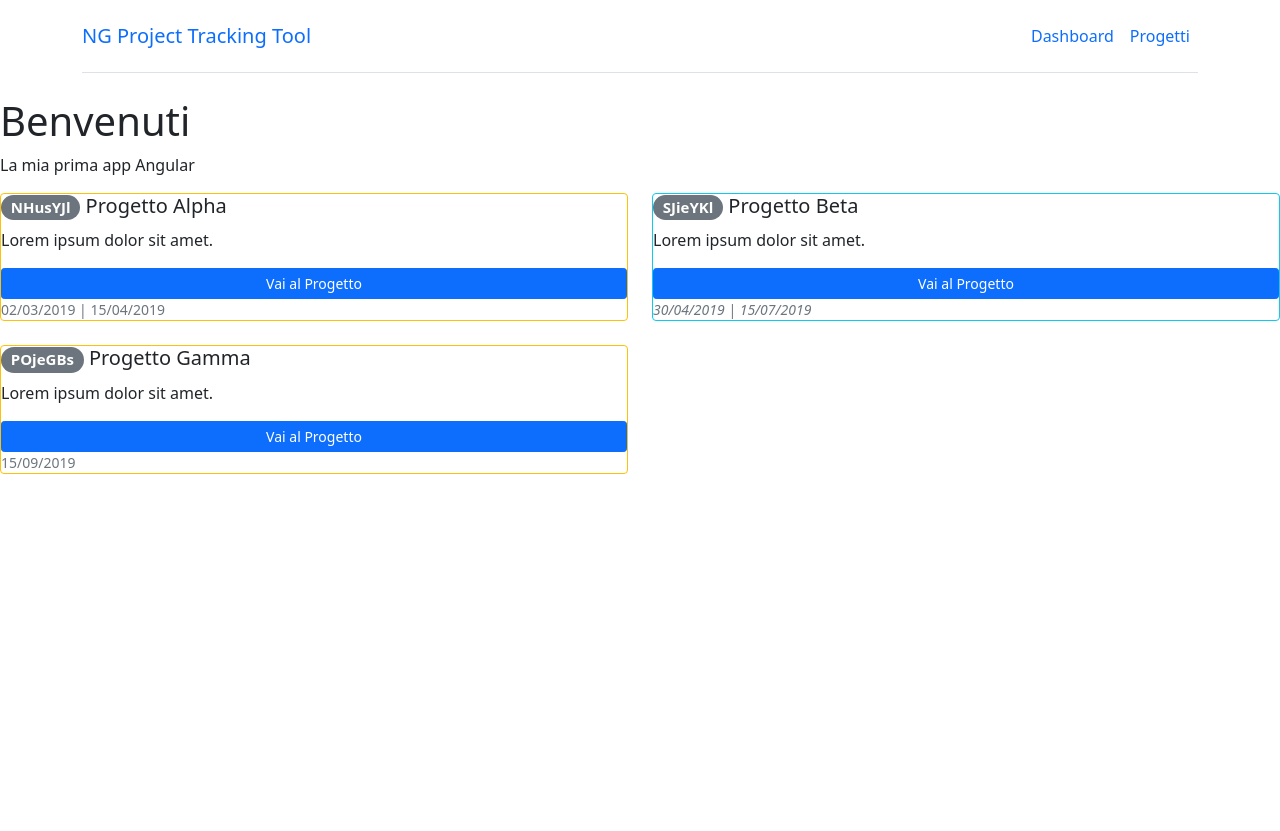
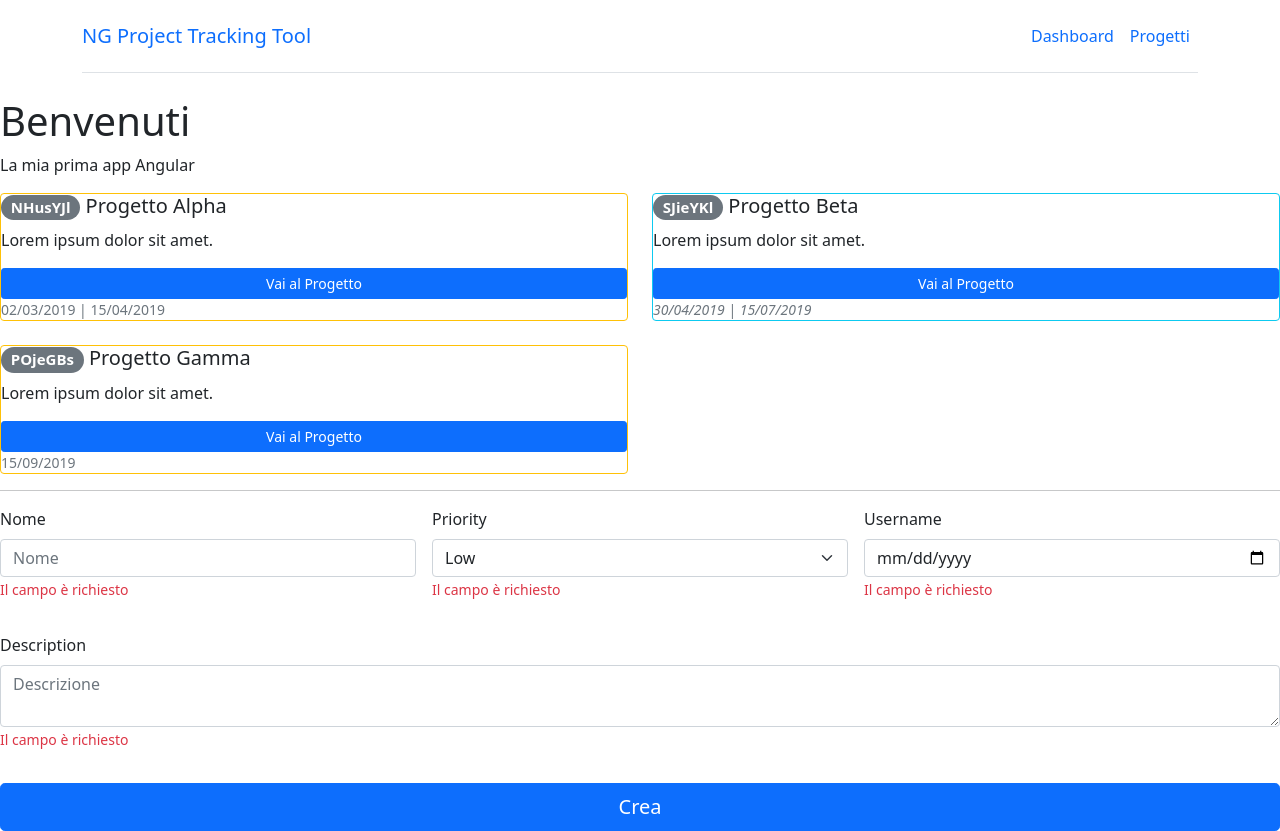
Before and after one commit to Marta-93/NGTask-Develhope, an Angular app in the folder ngprj/: page / in a window 1280 px wide. Before the commit the page ends 800 px from the top, so only its background shows below. Built offline with nearby package versions, Linux system fonts and the light colour scheme.

Commit message:
add: form in project.component.html

```diff
--- a/ngprj/src/app/project/project/project.component.html
+++ b/ngprj/src/app/project/project/project.component.html
@@ -18,6 +18,37 @@
 
 <p *ngIf="selectedProject">Progetto selezionato: {{ selectedProject.name }}</p>
 
+<hr>
+<form class="row g-3">
+  <div class="col-md-4">
+    <label for="name" class="form-label">Nome</label>
+    <input type="text" name="name" class="form-control" placeholder="Nome">
+    <p class="text-danger"><small>Il campo è richiesto</small></p>
+  </div>
+  <div class="col-md-4">
+    <label for="priority" class="form-label">Priority</label>
+    <select class="form-select" name="priority">
+      <option value="low">Low</option>
+      <option value="medium">Medium</option>
+      <option value="high">High</option>
+    </select>
+    <p class="text-danger"><small>Il campo è richiesto</small></p>
+  </div>
+  <div class="col-md-4">
+    <label for="validationDefaultUsername" class="form-label">Username</label>
+    <input type="date" name="start" class="form-control" placeholder="Data Inizio">
+    <p class="text-danger"><small>Il campo è richiesto</small></p>
+  </div>
+  <div class="col-md-12">
+    <label for="description" class="form-label">Description</label>
+    <textarea class="form-control" name="description" placeholder="Descrizione"></textarea>
+    <p class="text-danger"><small>Il campo è richiesto</small></p>
+  </div>
+  <div class="col-12">
+    <button type="submit" class="w-100 btn btn-primary btn-lg">Crea</button>
+  </div>
+</form>
+
 <ng-template #noProjects>
   <p>Non e' presente nessun progetto</p>
 </ng-template>
```
